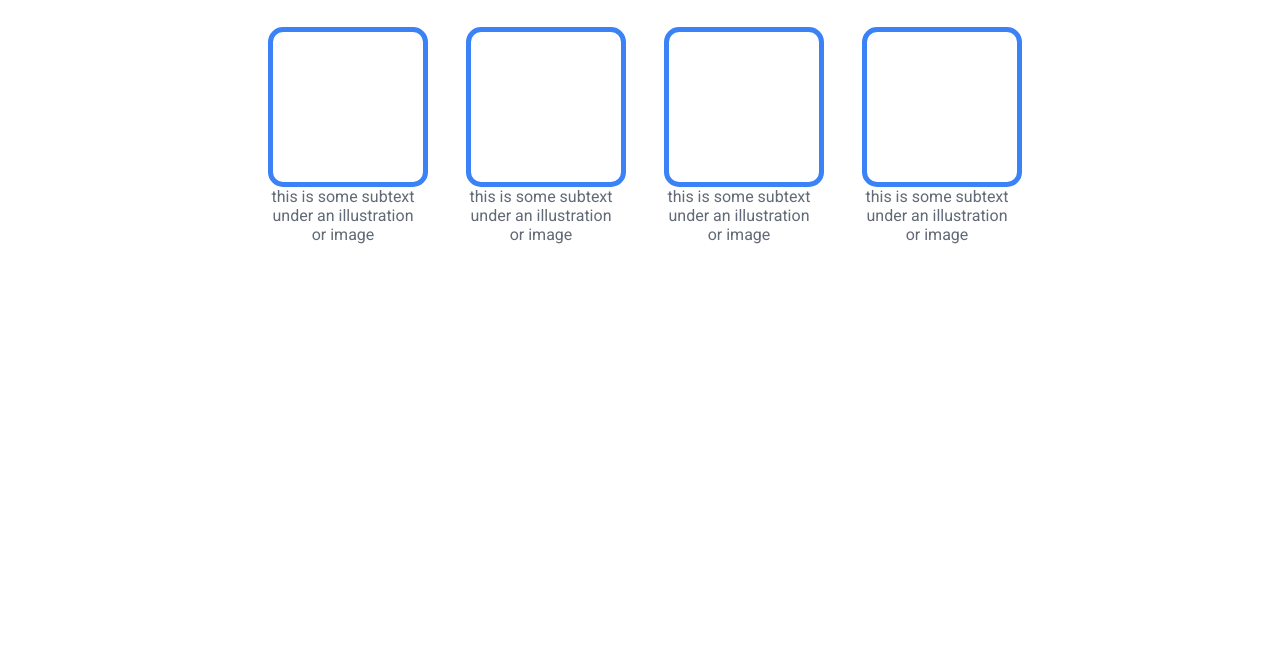
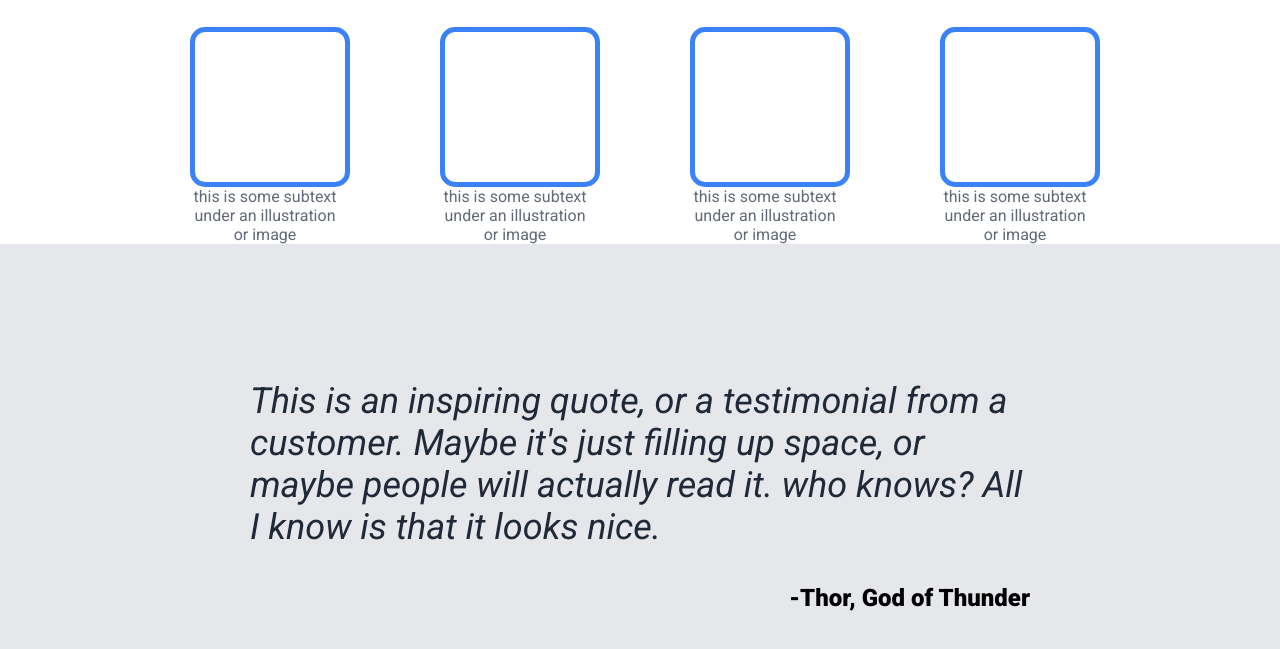
Before and after one commit to Ramin9069/landing-page, a plain HTML site: page index.html in a window 1280 px wide. Shown: the part 575-1224 px from the top of the page. Before the commit the page ends 819 px from the top, so only its background shows below. Drawn offline with Linux system fonts and the light colour scheme.

Commit message:
create quote are

```diff
--- a/index.html
+++ b/index.html
@@ -59,6 +59,14 @@
                 <div class="item-text">this is some subtext under an illustration or image</div>
             </div>
         </div>
+        <div class="quote">
+            <p class="quote-text">
+                This is an inspiring quote, or a testimonial from a customer. Maybe it's just filling up space, or maybe people will actually read it. who knows? All I know is that  it looks nice.
+            </p>
+            <p class="thor">
+                -Thor, God of Thunder
+            </p>
+        </div>
     </div>
 </body>
 </html>
--- a/style.css
+++ b/style.css
@@ -14,6 +14,7 @@ body {
 .logo {
     color: #f9faf8;
     font-size: 24px;
+    font-weight: 900;
 }
 
 .links {
@@ -82,7 +83,7 @@ h2 {
 .item-container {
     display: flex;
     justify-content: center;
-    gap: 48px;
+    gap: 100px;
 }
 
 .item {
@@ -99,3 +100,20 @@ h2 {
     color: #616A76;
     text-align: center;
 }
+
+.quote {
+    background-color: #e5e7eb;
+    padding: 100px 250px;
+}
+
+.quote-text {
+    font-size: 36px;
+    font-style: italic;
+    color: #1f2937;
+}
+
+.thor {
+    font-size: 24px;
+    font-weight: 900;
+    text-align: end;
+}
```
